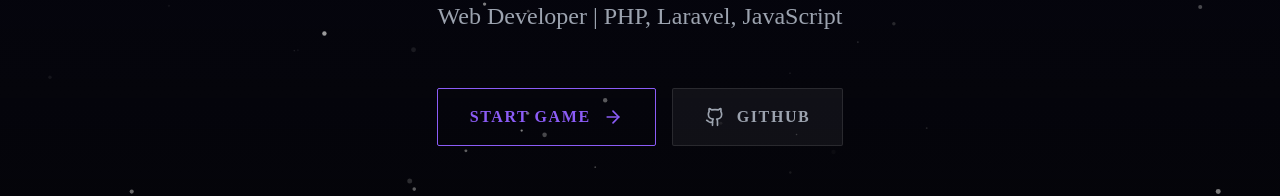
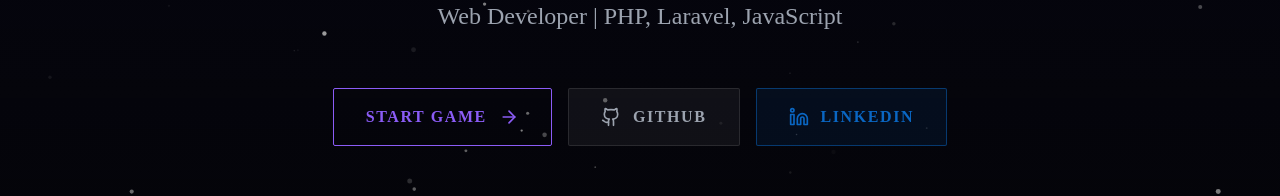
Before and after one commit to Crackr25/porfoliov2, a Next.js app: page / in a window 1280 px wide. Shown: the part 224-420 px from the top of the page. Built offline with nearby package versions, Linux system fonts and the light colour scheme.

Commit message:
feat: Add Hero component with interactive elements, scroll animations, and social links.

```diff
--- a/src/components/Hero.tsx
+++ b/src/components/Hero.tsx
@@ -1,7 +1,7 @@
 "use client";
 
 import { motion, useScroll, useTransform } from "framer-motion";
-import { ArrowRight, Github } from "lucide-react";
+import { ArrowRight, Github, Linkedin } from "lucide-react";
 import { useGame } from "@/context/GameContext";
 import { useRef } from "react";
 import Image from "next/image";
@@ -82,6 +82,18 @@ export default function Hero() {
                             GITHUB
                         </span>
                     </a>
+
+                    <a
+                        href="https://www.linkedin.com/in/echem-izakahr-07456927a/"
+                        target="_blank"
+                        rel="noopener noreferrer"
+                        className="group relative inline-flex items-center gap-3 px-8 py-4 bg-[#0A66C2]/10 border border-[#0A66C2]/50 hover:border-[#0A66C2] hover:bg-[#0A66C2]/20 transition-all duration-300 rounded-sm overflow-hidden"
+                    >
+                        <Linkedin className="w-5 h-5 text-[#0A66C2] group-hover:text-white transition-colors relative z-10" />
+                        <span className="relative z-10 font-bold tracking-widest text-[#0A66C2] group-hover:text-white transition-colors">
+                            LINKEDIN
+                        </span>
+                    </a>
                 </motion.div>
 
                 {/* Github Contribution Graph */}
```
